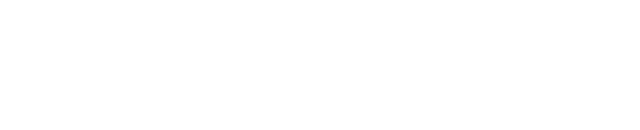
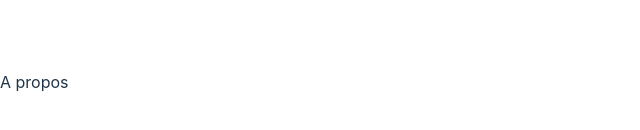
Before and after one commit to 7S-Coder/Kasa, a React (Vite) app: page /about in a window 1280 px wide. Before the commit this address had no page. Shown: the part 318-448 px from the top of the page, without its empty margins (0-640 px from the left). Built offline with nearby package versions, Linux system fonts and the light colour scheme.

Commit message:
add path about and error404

```diff
--- a/src/App.jsx
+++ b/src/App.jsx
@@ -1,11 +1,15 @@
 import { BrowserRouter, Route, Routes } from "react-router-dom";
 import Home from "./pages/Home";
+import About from "./pages/About";
+import Error404 from "./pages/Error404";
 
 function App() {
   return (
     <BrowserRouter>
       <Routes>
         <Route path="/" element={<Home />} />
+        <Route path="/about" element={<About />} />
+        <Route path="*" element={<Error404 />} />
       </Routes>
     </BrowserRouter>
   );
--- /dev/null
+++ b/src/pages/About.jsx
@@ -0,0 +1,5 @@
+const About = () => {
+  return <div>A propos</div>;
+};
+
+export default About;
--- /dev/null
+++ b/src/pages/Error404.jsx
@@ -0,0 +1,5 @@
+const Error404 = () => {
+  return <div>Error 404</div>;
+};
+
+export default Error404;
```
